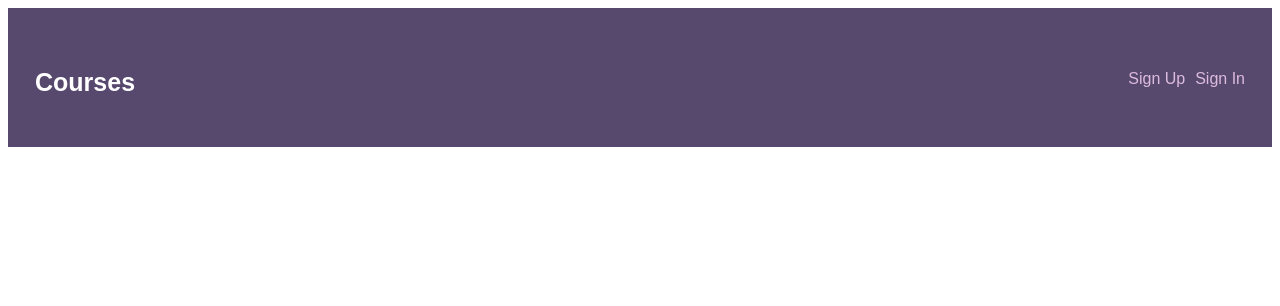
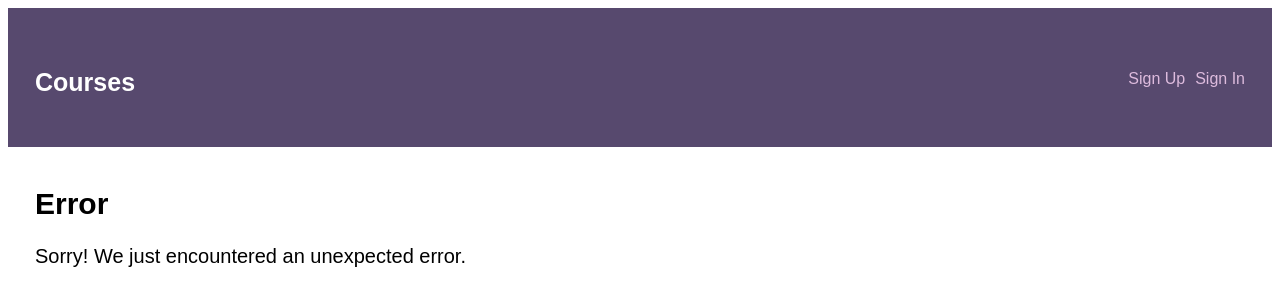
Before and after one commit to kortiz47/td-project-10, a React (Create React App) app in the folder client/: page /error in a window 1280 px wide. Shown: the top 306 px of the page. Built offline with nearby package versions, Linux system fonts and the light colour scheme; no server answers.

Commit message:
not found, forbidden, and error components created and routes functional

```diff
--- a/client/src/App.js
+++ b/client/src/App.js
@@ -10,7 +10,10 @@ import UpdateCourse from './components/UpdateCourse';
 import CourseDetail from './components/CourseDetail';
 import UserSignIn from './components/UserSignIn';
 import UserSignUp from './components/UserSignUp';
-
+//Error Components
+import UnhandledError from './components/UnhandledError';
+import Forbidden from './components/Forbidden';
+import NotFound from './components/NotFound';
 
 const App = () => {
   const [data, setData] = useState([]);
@@ -31,12 +34,15 @@ const App = () => {
       <Header />
       <Routes>
         <Route path='/' element={<Courses />} />
-        <Route path='/courses/create' element={<CreateCourse />}/>
-        <Route path='/courses/:id/update' element={<UpdateCourse />}/>
-        <Route path='/courses/:id' element={<CourseDetail />}/>
-        <Route path='/signin' element={<UserSignIn />}/>
-        <Route path='/signup' element={<UserSignUp />}/>
-        <Route path='/signout'/>
+        <Route path='/courses/create' element={<CreateCourse />} />
+        <Route path='/courses/:id/update' element={<UpdateCourse />} />
+        <Route path='/courses/:id' element={<CourseDetail />} />
+        <Route path='/signin' element={<UserSignIn />} />
+        <Route path='/signup' element={<UserSignUp />} />
+        <Route path='/signout' />
+        <Route path='/notfound' element={<NotFound />} />
+        <Route path='/forbidden' element={<Forbidden />} />
+        <Route path='/error' element={<UnhandledError />} />
       </Routes>
     </div>
   );
--- /dev/null
+++ b/client/src/components/Forbidden.js
@@ -0,0 +1,12 @@
+const Forbidden = () =>{
+    return(
+        <main>
+            <div className="wrap">
+                <h2>Forbidden</h2>
+                <p>Oh oh! You can't access this page.</p>
+            </div>
+        </main>
+    )
+}
+
+export default Forbidden;
--- /dev/null
+++ b/client/src/components/NotFound.js
@@ -0,0 +1,12 @@
+const NotFound = () =>{
+    return(
+        <main>
+            <div className="wrap">
+                <h2>Not Found</h2>
+                <p>Sorry! We couldn't find the page you're looking for.</p>
+            </div>
+        </main>
+    )
+}
+
+export default NotFound;
--- /dev/null
+++ b/client/src/components/UnhandledError.js
@@ -0,0 +1,12 @@
+const UnhandledError = () => {
+    return (
+        <main>
+            <div className="wrap">
+                <h2>Error</h2>
+                <p>Sorry! We just encountered an unexpected error.</p>
+            </div>
+        </main>
+    )
+}
+
+export default UnhandledError;
```
